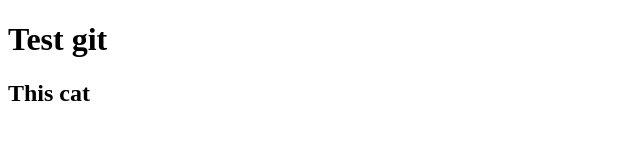
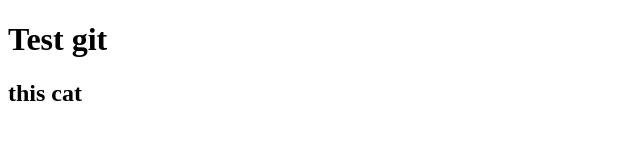
Before and after one commit to markhryshchenko/testGit, a plain HTML site: page index.html in a window 1280 px wide. Shown: the full height of the page, 0-640 px from the left. Drawn offline with Linux system fonts and the light colour scheme.

Commit message:
this cat branch and h2 header

```diff
--- a/index.html
+++ b/index.html
@@ -8,6 +8,6 @@
 </head>
 <body>
     <h1>Test git</h1>
-    <h2>This cat</h2>
+    <h2>this cat</h2>
 </body>
 </html>
```
